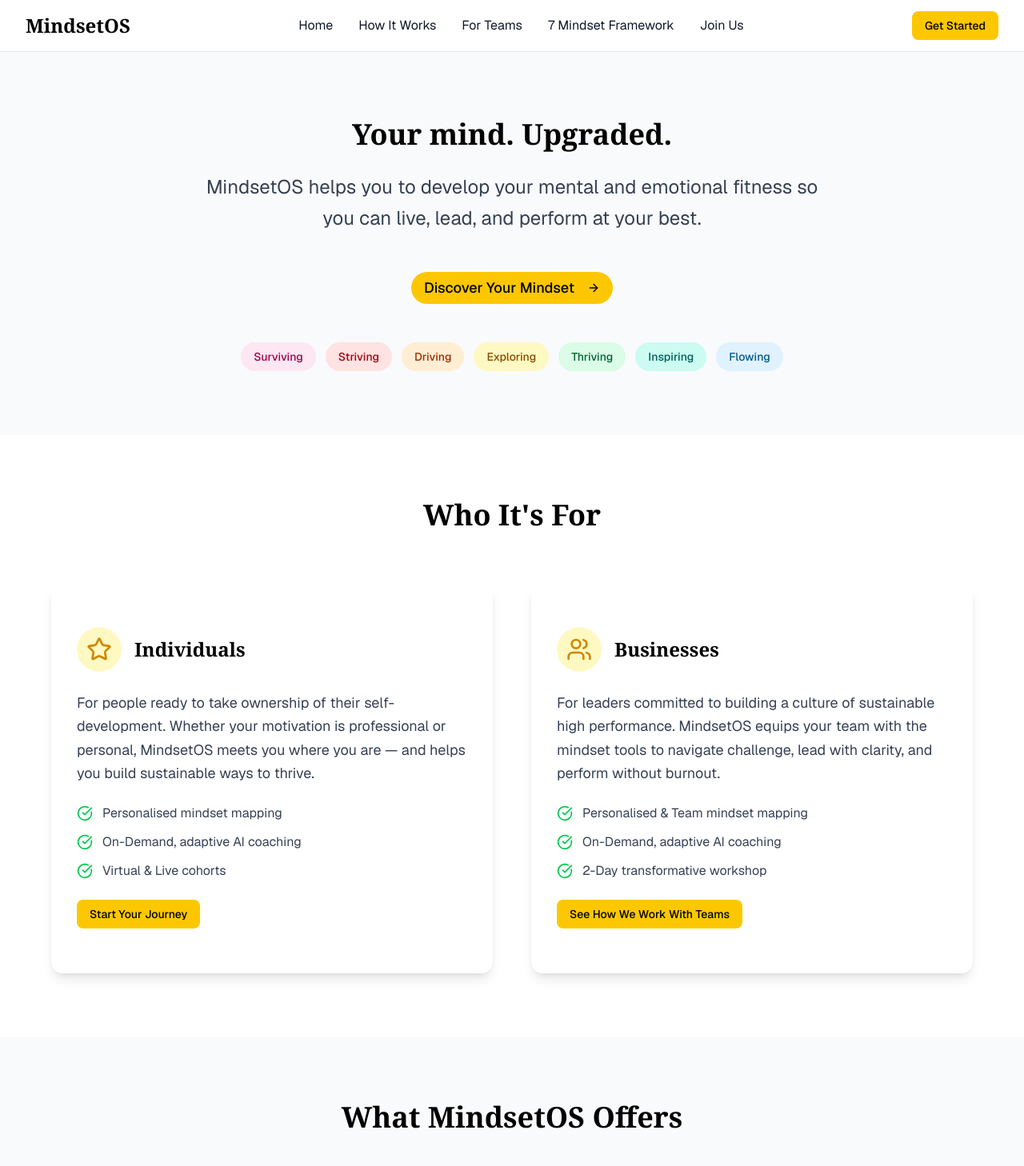
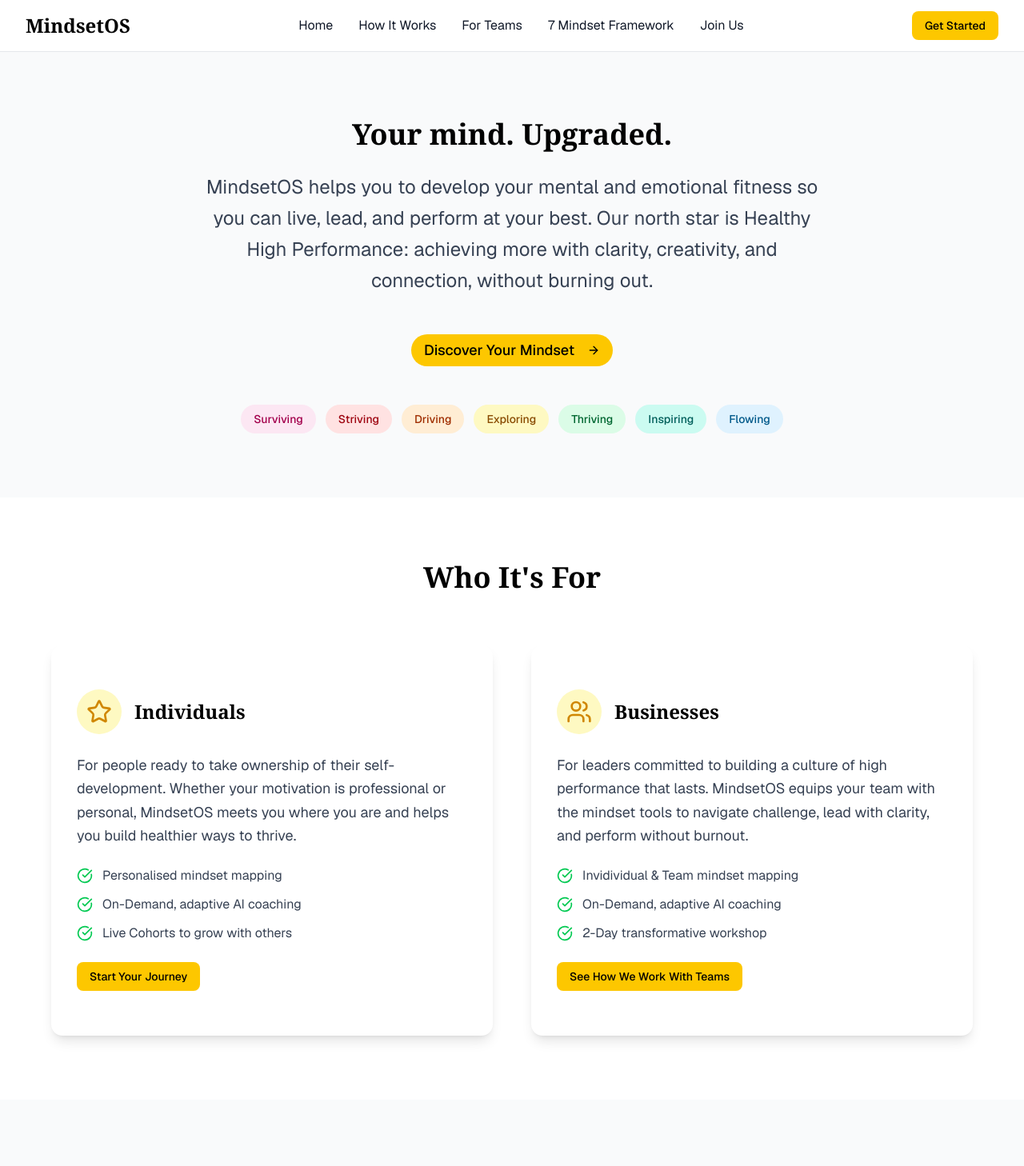
Before and after one commit to jakeh-777/mindsetos-website-v2, a Next.js app: page / in a window 1280 px wide. Shown: the top 1458 px of the page at 80% size. Built offline with nearby package versions, Linux system fonts and the light colour scheme.

Commit message:
Updated page.tsx

```diff
--- a/app/page.tsx
+++ b/app/page.tsx
@@ -123,7 +123,7 @@ export default function HomePage() {
           </h1>
           <p className="text-xl md:text-2xl text-gray-700 mb-12 leading-relaxed max-w-3xl mx-auto">
             MindsetOS helps you to develop your mental and emotional fitness so you can live, lead, and perform at your
-            best.
+            best. Our north star is Healthy High Performance: achieving more with clarity, creativity, and connection, without burning out.
           </p>
 
           {/* CTA Buttons */}
@@ -171,7 +171,7 @@ export default function HomePage() {
                 </div>
                 <p className="text-gray-700 text-lg mb-6 leading-relaxed">
                   For people ready to take ownership of their self-development. Whether your motivation is professional
-                  or personal, MindsetOS meets you where you are — and helps you build sustainable ways to thrive.
+                  or personal, MindsetOS meets you where you are and helps you build healthier ways to thrive.
                 </p>
                 <ul className="space-y-3">
                   <li className="flex items-center text-gray-700">
@@ -184,7 +184,7 @@ export default function HomePage() {
                   </li>
                   <li className="flex items-center text-gray-700">
                     <CheckCircle className="h-5 w-5 text-green-500 mr-3 flex-shrink-0" />
-                    Virtual & Live cohorts
+                    Live Cohorts to grow with others
                   </li>
                 </ul>
                 <Button className="mt-6 bg-yellow-400 hover:bg-yellow-500 text-black font-medium" asChild>
@@ -203,13 +203,13 @@ export default function HomePage() {
                   <h3 className="text-2xl font-bold text-black font-serif">Businesses</h3>
                 </div>
                 <p className="text-gray-700 text-lg mb-6 leading-relaxed">
-                  For leaders committed to building a culture of sustainable high performance. MindsetOS equips your
+                  For leaders committed to building a culture of high performance that lasts. MindsetOS equips your
                   team with the mindset tools to navigate challenge, lead with clarity, and perform without burnout.
                 </p>
                 <ul className="space-y-3">
                   <li className="flex items-center text-gray-700">
                     <CheckCircle className="h-5 w-5 text-green-500 mr-3 flex-shrink-0" />
-                    Personalised & Team mindset mapping
+                    Invidividual & Team mindset mapping
                   </li>
                   <li className="flex items-center text-gray-700">
                     <CheckCircle className="h-5 w-5 text-green-500 mr-3 flex-shrink-0" />
@@ -335,7 +335,7 @@ export default function HomePage() {
               </div>
               <h3 className="text-xl font-semibold text-black mb-3">Build Mastery</h3>
               <p className="text-gray-600">
-                Expand your mastery within each mindset and spend more time in the lighter, freer states.
+                Expand your mastery in every mindset and spend more time in the lighter, freer states where performance feels natural and effortless.
               </p>
             </div>
           </div>
```
